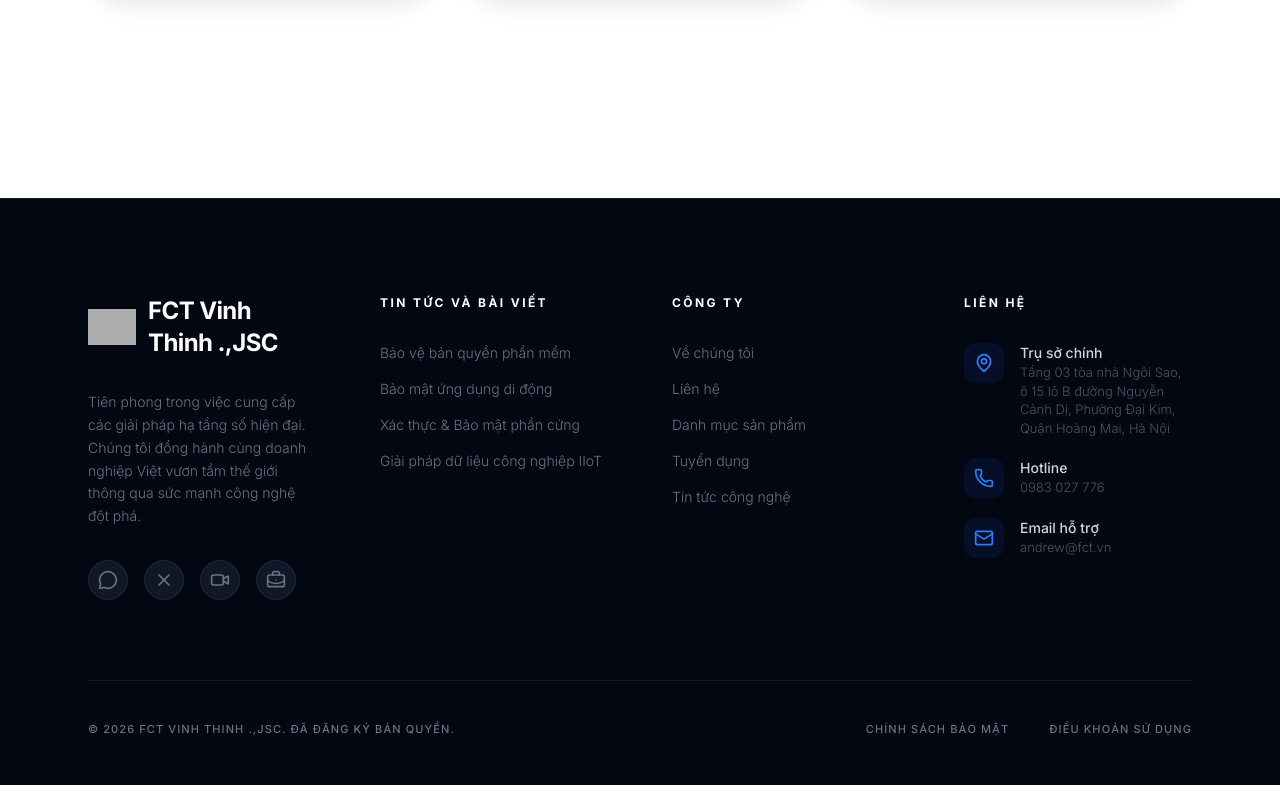
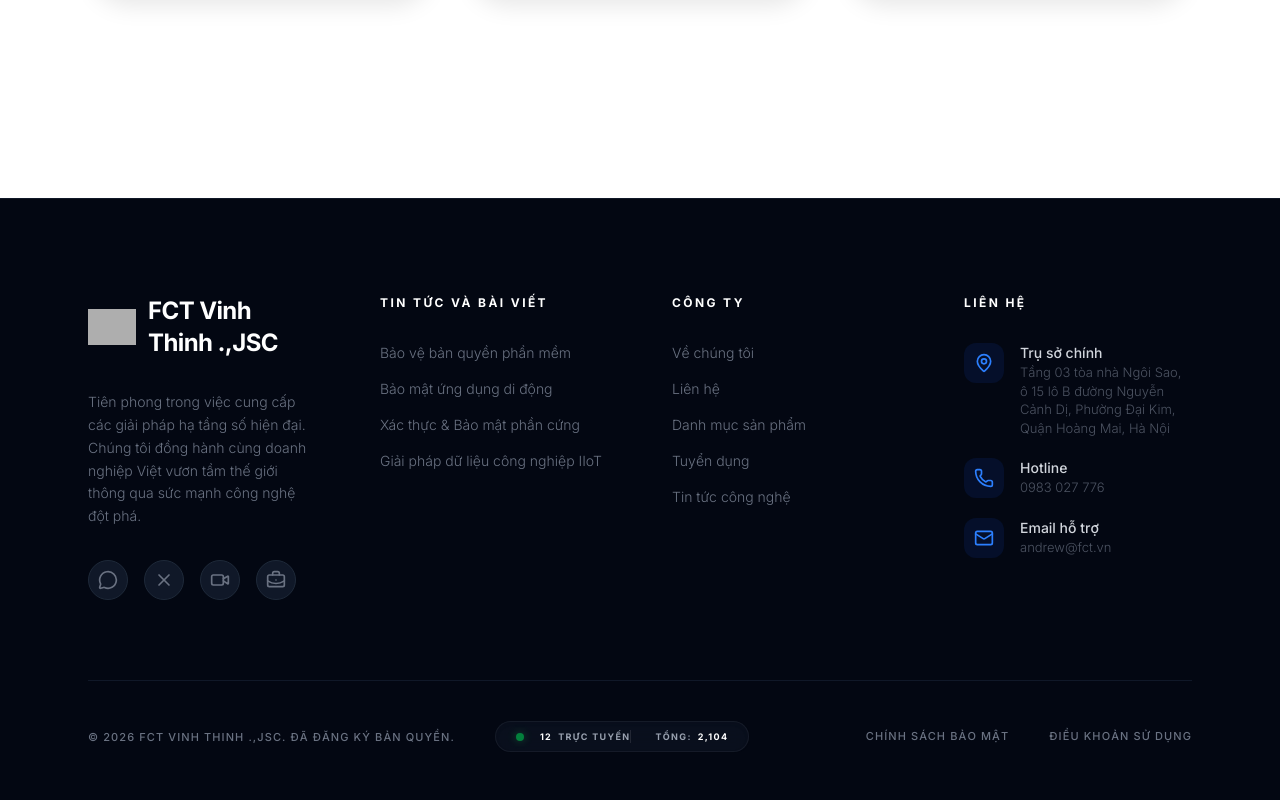
Before and after one commit to rikandrew-byte/fct, a Next.js app: page / in a window 1280 px wide. Shown: the part 4563-5363 px from the top of the page. Built offline with nearby package versions, Linux system fonts and the light colour scheme; grey boxes are pictures that could not be loaded.

Commit message:
feat: add visitor counter with base 2103 and live status display

```diff
--- a/src/components/Footer.tsx
+++ b/src/components/Footer.tsx
@@ -1,8 +1,33 @@
-import { MessageCircle, X, BriefcaseBusiness, Mail, Phone, MapPin, Video } from "lucide-react";
+"use client";
+
+import { MessageCircle, X, BriefcaseBusiness, Mail, Phone, MapPin, Video, Users } from "lucide-react";
 import Link from "next/link";
 import Image from "next/image";
+import { useEffect, useState } from "react";
 
 export default function Footer() {
+  const [visitorCount, setVisitorCount] = useState(2103);
+  const [onlineCount, setOnlineCount] = useState(1);
+
+  useEffect(() => {
+    // Logic bộ đếm lượt truy cập (Visitor Counter)
+    const storedCount = localStorage.getItem("fct_visitor_count");
+    const initialBase = 2103;
+
+    if (!storedCount) {
+      const newCount = initialBase + 1;
+      localStorage.setItem("fct_visitor_count", newCount.toString());
+      setVisitorCount(newCount);
+    } else {
+      const newCount = parseInt(storedCount) + 1;
+      localStorage.setItem("fct_visitor_count", newCount.toString());
+      setVisitorCount(newCount);
+    }
+
+    // Giả lập số người đang trực tuyến (Online)
+    setOnlineCount(Math.floor(Math.random() * (15 - 5 + 1)) + 5);
+  }, []);
+
   return (
     <footer className="bg-gray-950 pt-24 pb-12 border-t border-gray-900 text-gray-500">
       <div className="max-w-6xl mx-auto px-6">
@@ -97,9 +122,30 @@ export default function Footer() {
           </div>
         </div>
 
-        <div className="pt-10 border-t border-gray-900 flex flex-col md:flex-row justify-between items-center gap-6 text-[11px] font-medium uppercase tracking-widest">
-          <p>© 2026 FCT Vinh Thinh .,JSC. Đã đăng ký bản quyền.</p>
-          <div className="flex gap-10">
+        <div className="pt-10 border-t border-gray-900 flex flex-col md:flex-row justify-between items-center gap-8">
+          <div className="space-y-4 md:space-y-0 md:flex md:items-center md:gap-10">
+            <p className="text-[11px] font-medium uppercase tracking-widest leading-loose">
+              © 2026 FCT Vinh Thinh .,JSC. Đã đăng ký bản quyền.
+            </p>
+
+            {/* Visitor Counter Badge */}
+            <div className="inline-flex items-center gap-4 bg-gray-900/50 border border-white/5 rounded-full px-5 py-2 backdrop-blur-sm shadow-inner group hover:border-blue-500/30 transition-all duration-500">
+              <div className="relative flex items-center">
+                <div className="w-2 h-2 bg-green-500 rounded-full animate-pulse shadow-[0_0_8px_rgba(34,197,94,0.6)]"></div>
+                <div className="absolute inset-0 w-2 h-2 bg-green-500 rounded-full animate-ping opacity-40"></div>
+              </div>
+              <div className="flex items-center gap-3 divide-x divide-white/10 uppercase tracking-[0.15em] font-bold text-[9px] text-gray-400">
+                <span className="flex items-center gap-1.5 group-hover:text-blue-400 transition-colors">
+                  <span className="text-white">{onlineCount}</span> trực tuyến
+                </span>
+                <span className="pl-3 flex items-center gap-1.5 group-hover:text-blue-400 transition-colors">
+                   Tổng: <span className="text-white">{visitorCount.toLocaleString()}</span>
+                </span>
+              </div>
+            </div>
+          </div>
+
+          <div className="flex gap-10 text-[11px] font-medium uppercase tracking-widest">
             <a href="#" className="hover:text-white transition-colors">Chính sách bảo mật</a>
             <a href="#" className="hover:text-white transition-colors">Điều khoản sử dụng</a>
           </div>
```
